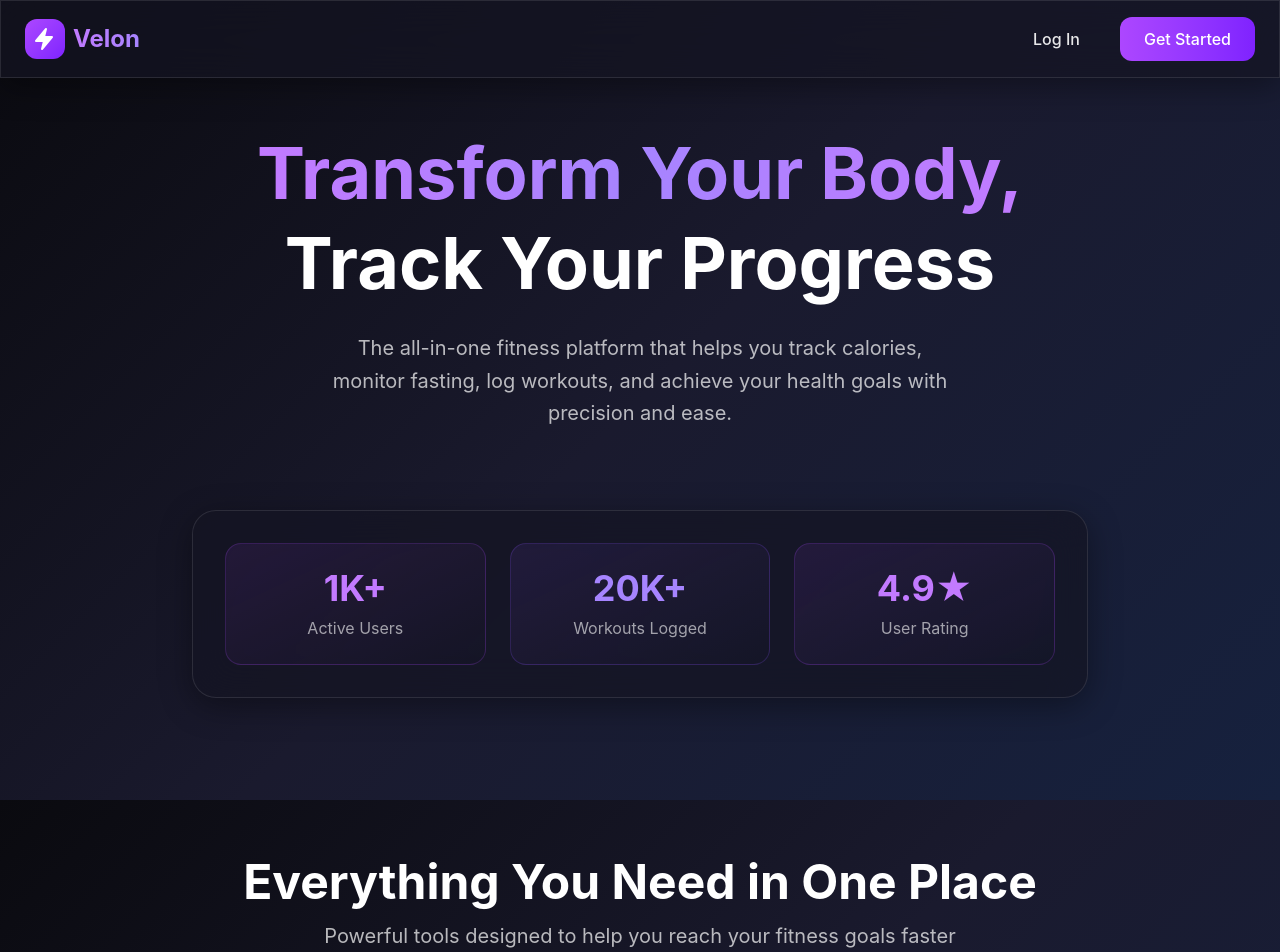
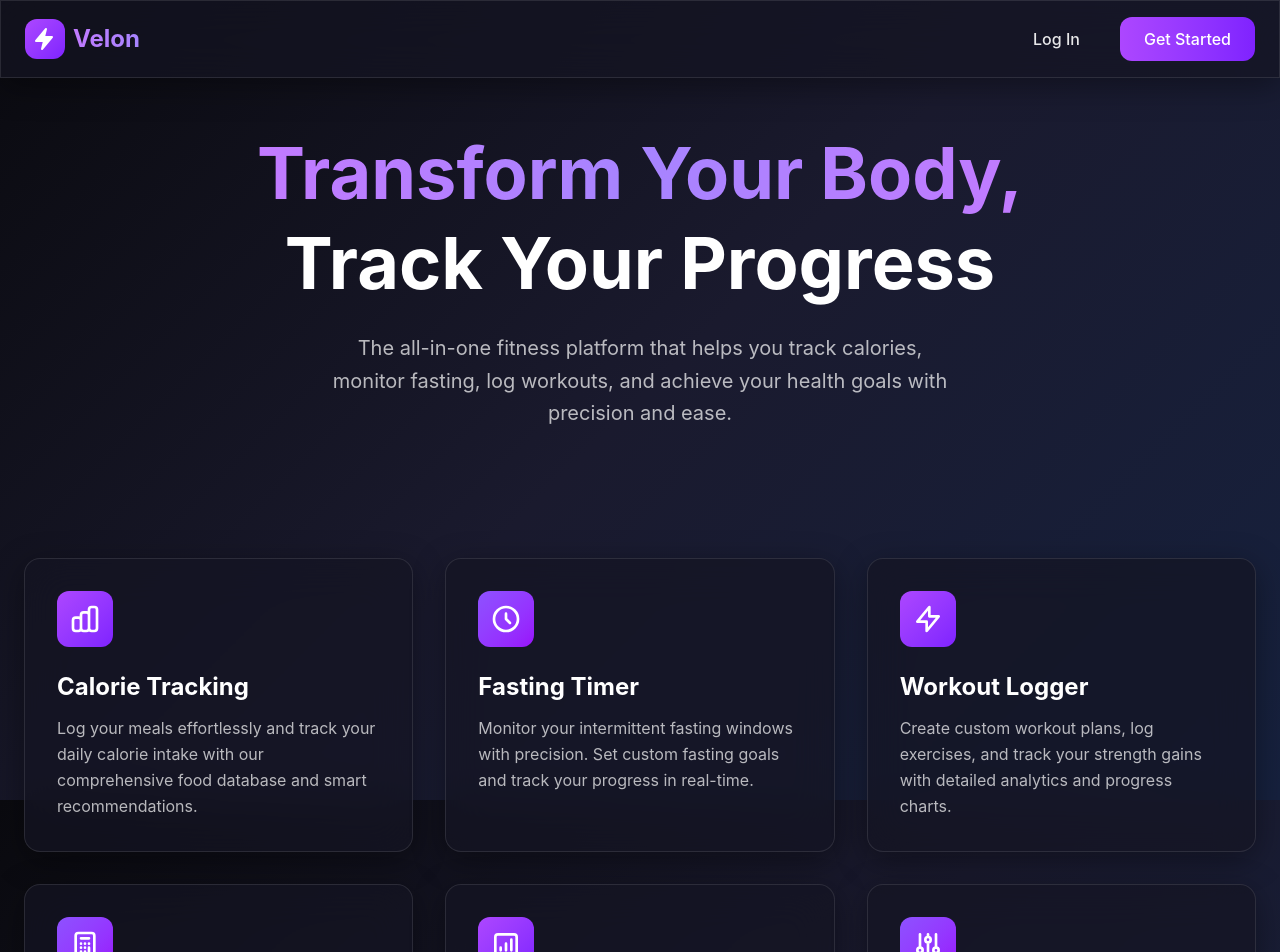
Before and after one commit to ssankar39/project-velon, a Next.js app: page / in a window 1280 px wide. Shown: the top 952 px of the page. Built offline with nearby package versions, Linux system fonts and the light colour scheme.

Commit message:
landing page fix

```diff
--- a/app/components/LandingPage.tsx
+++ b/app/components/LandingPage.tsx
@@ -63,7 +63,7 @@ export default function LandingPage() {
       </nav>
 
       {/* Hero Section */}
-      <section className="pt-24 md:pt-32 pb-12 md:pb-20 px-4 md:px-6">
+      <section className="pt-24 md:pt-32 pb-6 md:pb-10 px-4 md:px-6">
         <div className="max-w-7xl mx-auto text-center">
 
           <h1 className="text-4xl sm:text-5xl md:text-6xl lg:text-7xl font-bold mb-4 md:mb-6 leading-tight">
@@ -76,43 +76,17 @@ export default function LandingPage() {
             </span>
           </h1>
 
-          <p className="text-base md:text-xl text-white/70 mb-8 md:mb-12 max-w-2xl mx-auto leading-relaxed px-4">
+          <p className="text-base md:text-xl text-white/70 mb-4 md:mb-6 max-w-2xl mx-auto leading-relaxed px-4">
             The all-in-one fitness platform that helps you track calories, monitor fasting,
             log workouts, and achieve your health goals with precision and ease.
           </p>
-
-          {/* Hero Image/Stats Preview */}
-          <div className="mt-12 md:mt-20 relative">
-            <div className="glass rounded-2xl md:rounded-3xl border border-white/10 p-4 md:p-8 max-w-4xl mx-auto backdrop-blur-xl">
-              <div className="grid grid-cols-1 md:grid-cols-3 gap-4 md:gap-6">
-                <div className="text-center p-6 rounded-2xl bg-linear-to-br from-purple-500/10 to-transparent border border-purple-500/20">
-                  <div className="text-4xl font-bold text-purple-400 mb-2">1K+</div>
-                  <div className="text-white/60">Active Users</div>
-                </div>
-                <div className="text-center p-6 rounded-2xl bg-linear-to-br from-violet-500/10 to-transparent border border-violet-500/20">
-                  <div className="text-4xl font-bold text-violet-400 mb-2">20K+</div>
-                  <div className="text-white/60">Workouts Logged</div>
-                </div>
-                <div className="text-center p-6 rounded-2xl bg-linear-to-br from-purple-500/10 to-transparent border border-purple-500/20">
-                  <div className="text-4xl font-bold text-purple-400 mb-2">4.9★</div>
-                  <div className="text-white/60">User Rating</div>
-                </div>
-              </div>
-            </div>
-          </div>
         </div>
       </section>
 
       {/* Features Section */}
-      <section className="py-12 md:py-20 px-4 md:px-6">
+      <section className="pt-0 pb-12 md:pb-20 px-4 md:px-6">
         <div className="max-w-7xl mx-auto">
           <div className="text-center mb-12 md:mb-16">
-            <h2 className="text-3xl md:text-4xl lg:text-5xl font-bold text-white mb-4">
-              Everything You Need in One Place
-            </h2>
-            <p className="text-lg md:text-xl text-white/70 max-w-2xl mx-auto px-4">
-              Powerful tools designed to help you reach your fitness goals faster
-            </p>
           </div>
 
           <div className="grid grid-cols-1 md:grid-cols-2 lg:grid-cols-3 gap-8">
```
